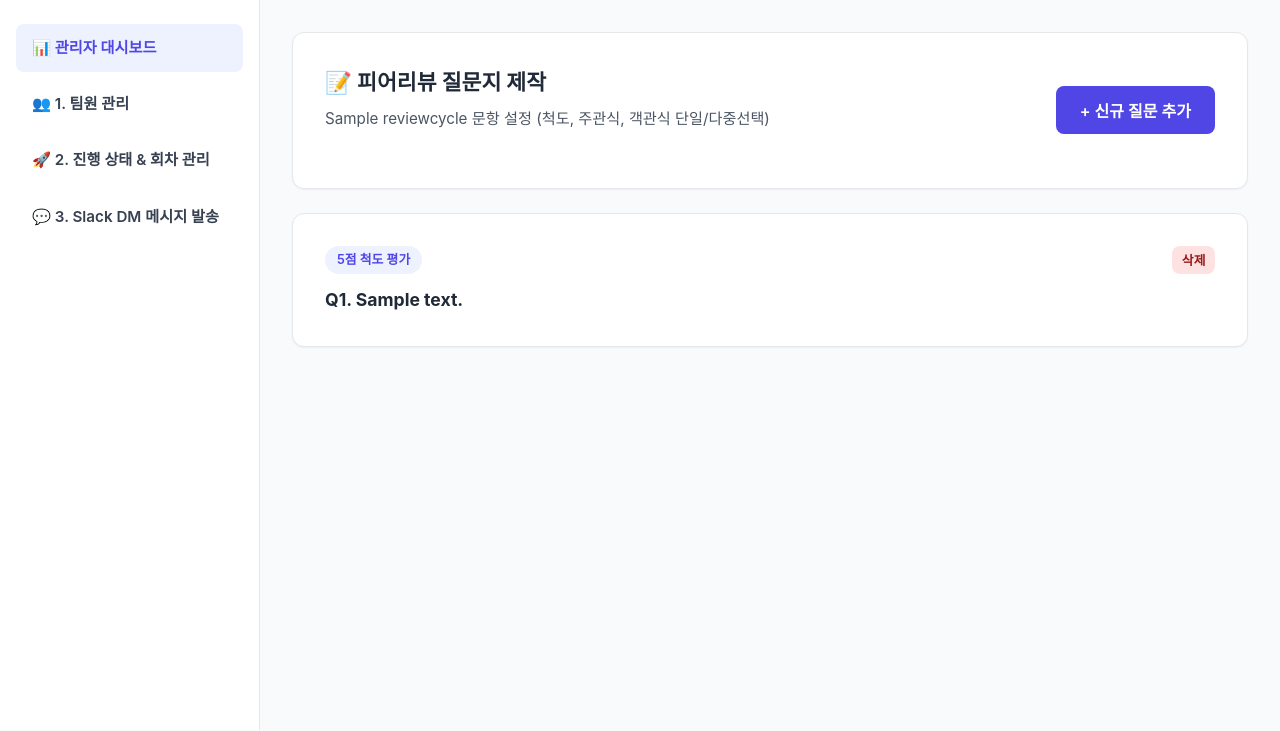
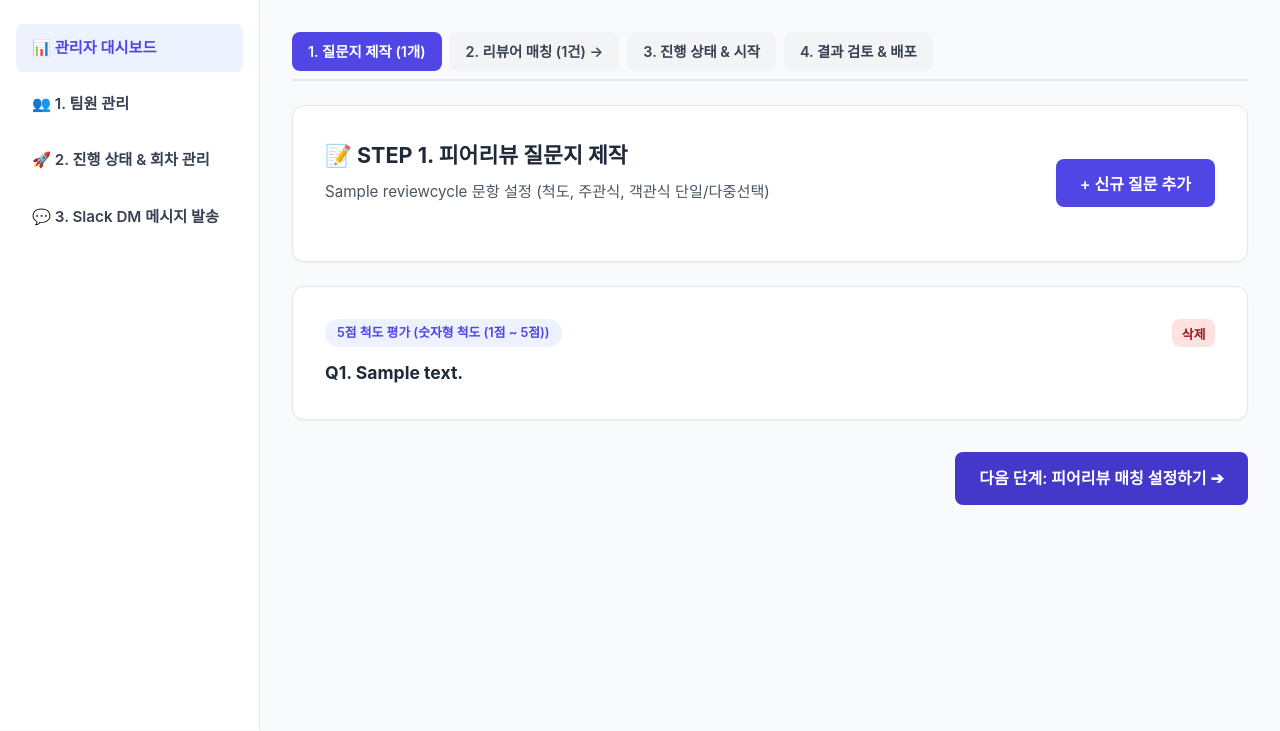
Before and after one commit to yourssu/who-to-feedback, a Django app: page /admin-panel/cycles/1/questions/ in a window 1280 px wide. Shown: the part 69-800 px from the top of the page. Run offline with Django 5.2, Linux system fonts and the light colour scheme; a user stored in the database is signed in; tables that the repository leaves empty hold one stand-in row (values such as "Sample post").

Commit message:
chore:add html buttons

```diff
--- a/core/templates/admin_custom/questions.html
+++ b/core/templates/admin_custom/questions.html
@@ -3,10 +3,26 @@
 {% block title %}질문지 제작 - {{ cycle.title }}{% endblock %}
 
 {% block admin_content %}
+<!-- 회차 세팅 단계 서브 네비게이션 탭바 -->
+<div style="display: flex; gap: 0.5rem; margin-bottom: 1.5rem; border-bottom: 2px solid var(--gray-200); padding-bottom: 0.5rem;">
+    <a href="{% url 'admin_questions' cycle_id=cycle.id %}" class="btn" style="background: var(--primary); color: #ffffff; font-size: 0.9rem; padding: 0.5rem 1rem;">
+        1. 질문지 제작 ({{ questions.count }}개)
+    </a>
+    <a href="{% url 'admin_assignments' cycle_id=cycle.id %}" class="btn" style="background: var(--gray-100); color: var(--gray-700); font-size: 0.9rem; padding: 0.5rem 1rem;">
+        2. 리뷰어 매칭 ({{ cycle.assignments.count }}건) →
+    </a>
+    <a href="{% url 'admin_status_detail' cycle_id=cycle.id %}" class="btn" style="background: var(--gray-100); color: var(--gray-700); font-size: 0.9rem; padding: 0.5rem 1rem;">
+        3. 진행 상태 & 시작
+    </a>
+    <a href="{% url 'admin_reports' cycle_id=cycle.id %}" class="btn" style="background: var(--gray-100); color: var(--gray-700); font-size: 0.9rem; padding: 0.5rem 1rem;">
+        4. 결과 검토 & 배포
+    </a>
+</div>
+
 <div class="card">
     <div style="display: flex; justify-content: space-between; align-items: center;">
         <div>
-            <h2 class="card-title">📝 피어리뷰 질문지 제작</h2>
+            <h2 class="card-title">📝 STEP 1. 피어리뷰 질문지 제작</h2>
             <p class="card-subtitle">{{ cycle.title }} 문항 설정 (척도, 주관식, 객관식 단일/다중선택)</p>
         </div>
         <button onclick="document.getElementById('questionModal').classList.add('open')" class="btn btn-primary">
@@ -22,6 +38,9 @@
                 <div>
                     <span class="badge badge-info" style="margin-bottom: 0.5rem;">
                         {{ q.get_question_type_display }}
+                        {% if q.question_type == 'RATING' %}
+                            ({{ q.get_scale_type_display }})
+                        {% endif %}
                     </span>
                     <h4 style="font-size: 1.1rem; font-weight: 700; margin-top: 0.25rem;">
                         Q{{ q.order }}. {{ q.content }}
@@ -59,9 +78,16 @@
         </div>
     {% empty %}
         <div class="card" style="text-align: center; color: var(--gray-600);">
-            등록된 질문이 없습니다. 우측 상단의 [+ 신규 질문 추가] 버튼을 눌러 피어리뷰 문항을 작성하세요.
+            등록된 질문이 없습니다. 상단의 [+ 신규 질문 추가] 버튼을 눌러 문항을 작성하세요.
         </div>
     {% endfor %}
+</div>
+
+<!-- 다음 단계 이동 하단 바 -->
+<div style="margin-top: 2rem; display: flex; justify-content: flex-end;">
+    <a href="{% url 'admin_assignments' cycle_id=cycle.id %}" class="btn btn-primary" style="padding: 0.85rem 1.5rem; font-size: 1rem; background: var(--primary-hover);">
+        다음 단계: 피어리뷰 매칭 설정하기 ➔
+    </a>
 </div>
 
 <!-- 질문 추가 모달 -->
```
Also changed, not shown: core/templates/admin_custom/assignments.html (+27 -1 lines), core/templates/admin_custom/reports.html (+17 -1 lines), core/templates/admin_custom/status.html (+17 -1 lines).
